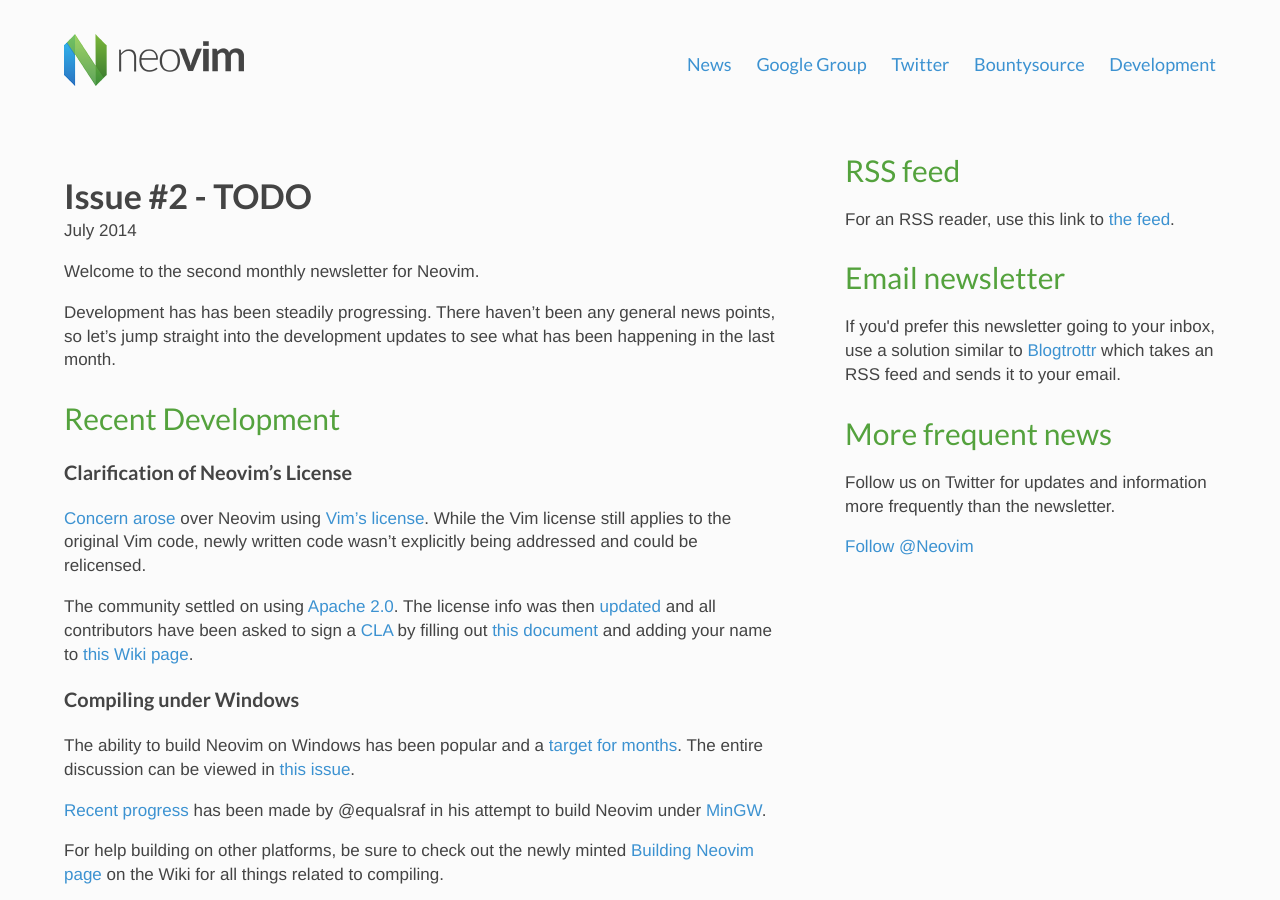
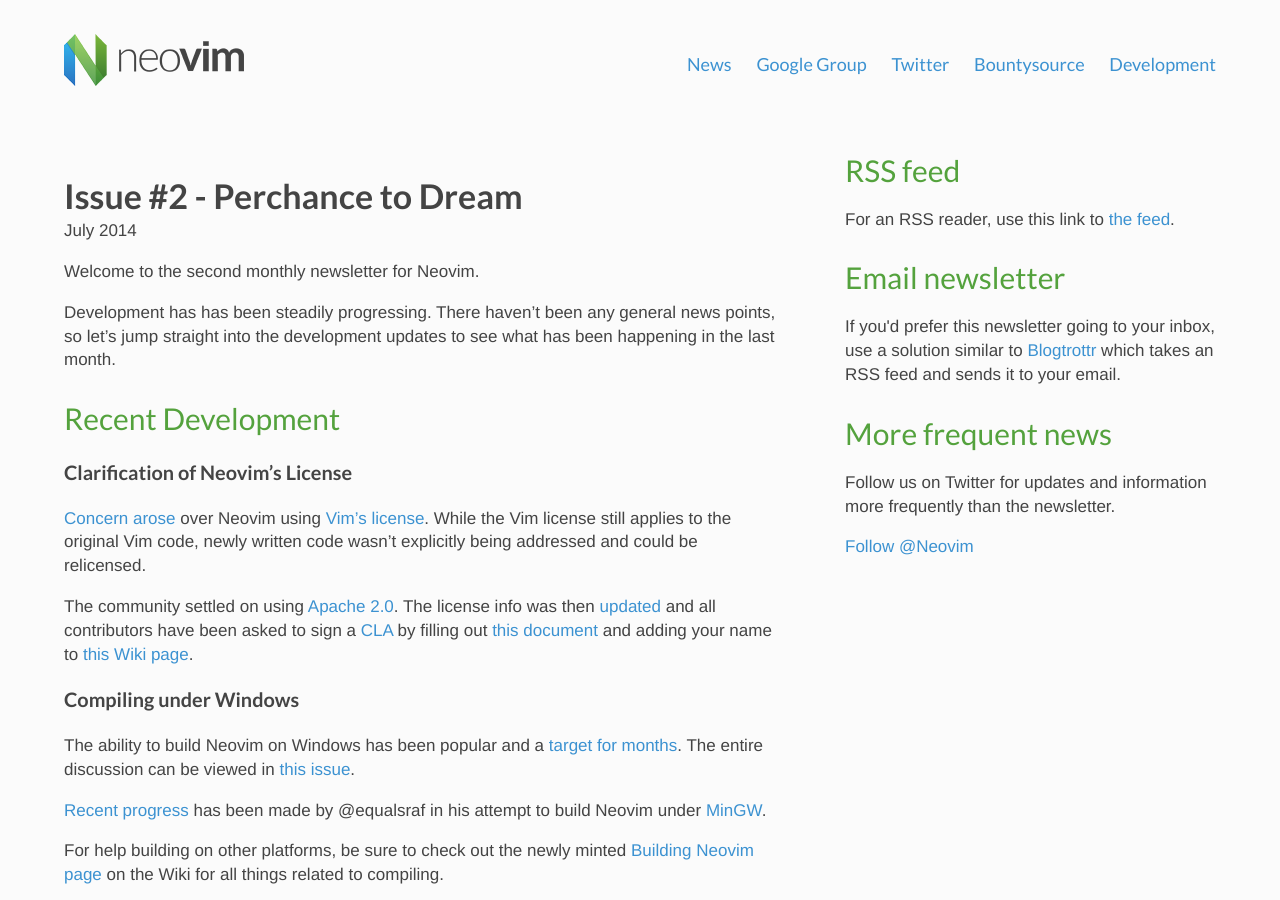
Before and after one commit to neovim/neovim.github.io, a Jekyll site: the page built from _posts/2014-07-04-july-newsletter.md, in a window 1280 px wide and 900 px high. Built offline with Jekyll 4.4.1, drawn with Linux system fonts in a browser that asks for light colours; nearby versions of some CDN libraries; comment, search, counter and statistics services are not loaded.

Commit message:
Add possible title

```diff
--- a/_posts/2014-07-04-july-newsletter.md
+++ b/_posts/2014-07-04-july-newsletter.md
@@ -1,6 +1,6 @@
 ---
 layout: newsletter
-title: "Issue #2 - TODO"
+title: "Issue #2 - Perchance to Dream"
 category: newsletter
 permalink: /news/2014/july/
 ---
```
